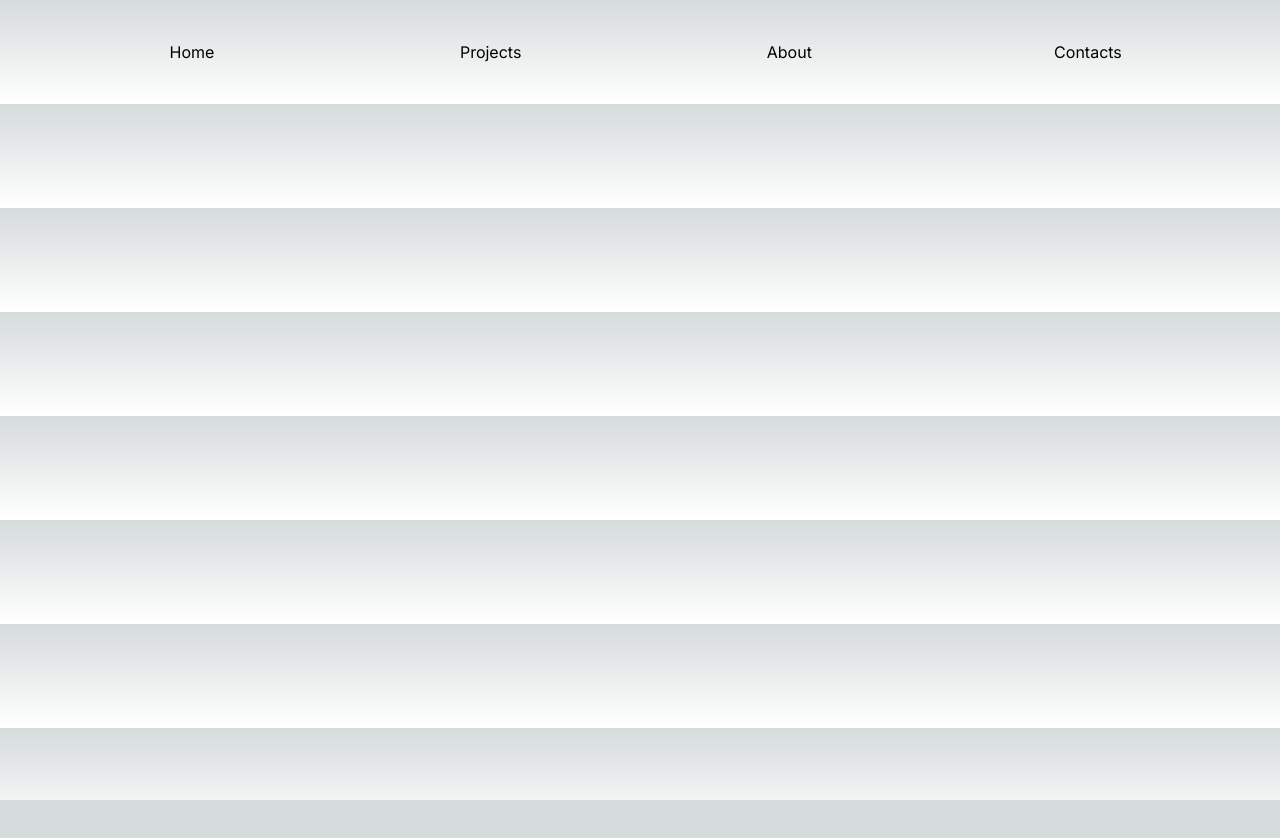
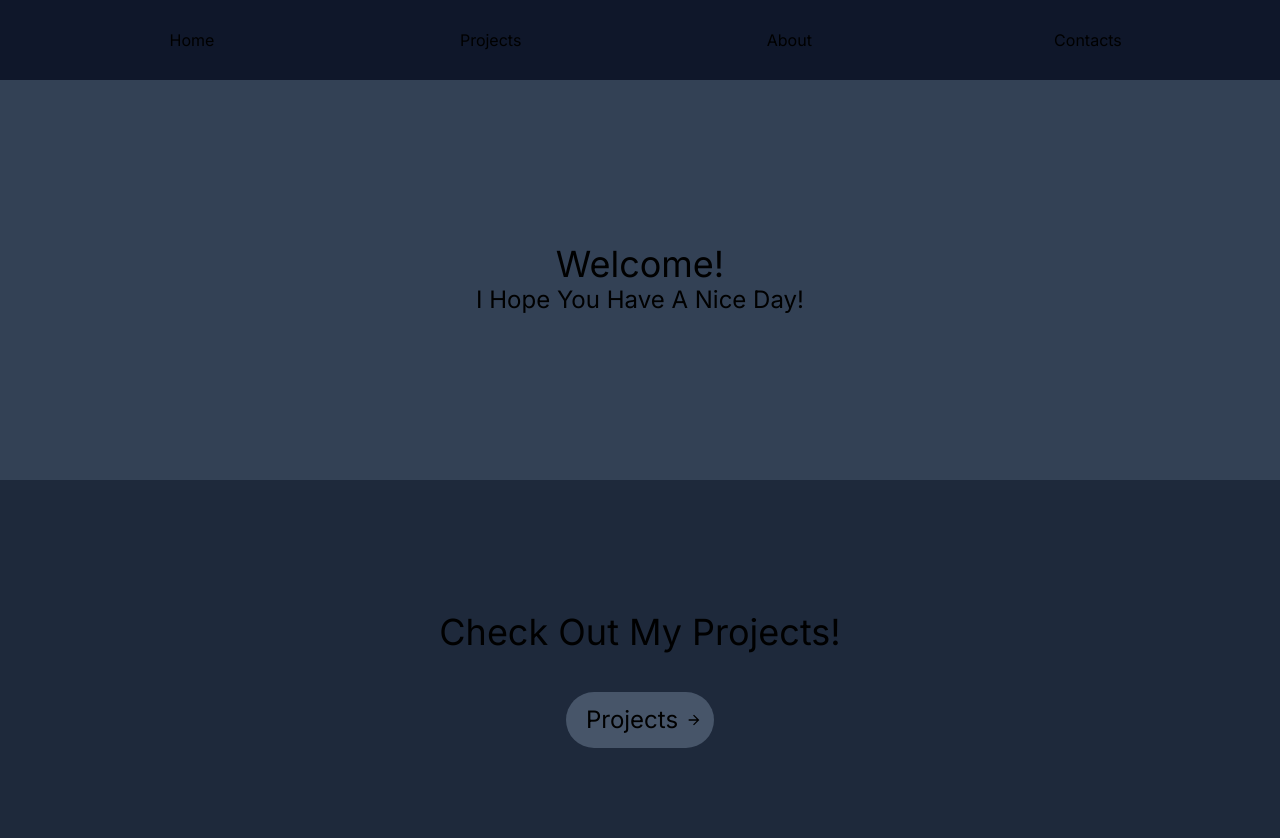
Before and after one commit to Simon7896/personal-website, a Next.js app: page / in a window 1280 px wide. Shown: the top 838 px of the page. Before the commit the page ends 800 px from the top, so only its background shows below. Built offline with nearby package versions, Linux system fonts and the light colour scheme.

Commit message:
Created basic landing page

```diff
--- a/package.json
+++ b/package.json
@@ -19,6 +19,7 @@
     "postcss": "8.4.24",
     "react": "18.2.0",
     "react-dom": "18.2.0",
+    "react-icons": "^4.10.1",
     "tailwindcss": "3.3.2",
     "typescript": "5.1.5"
   }
--- a/src/app/layout.tsx
+++ b/src/app/layout.tsx
@@ -6,17 +6,17 @@ const inter = Inter({ subsets: ['latin'] })
 
 const TopBar: React.FunctionComponent = () => {
   return (
-    <div className="flex flex-row content-center justify-evenly items-stretch text-center w-full">
-      <Link className="basis-1/6 p-5 my-5" href="/">
+    <div className="sticky top-0 flex flex-row content-center justify-evenly items-stretch text-center w-full bg-slate-900">
+      <Link className="basis-1/6 p-5 my-2" href="/">
         Home
       </Link>
-      <Link className="basis-1/6 p-5 my-5" href="/projects">
+      <Link className="basis-1/6 p-5 my-2" href="/projects">
         Projects
       </Link>
-      <Link className="basis-1/6 p-5 my-5" href="/about">
+      <Link className="basis-1/6 p-5 my-2" href="/about">
         About
       </Link>
-      <Link className="basis-1/6 p-5 my-5" href="/contacts">
+      <Link className="basis-1/6 p-5 my-2" href="/contacts">
         Contacts
       </Link>
     </div>
--- a/src/app/page.tsx
+++ b/src/app/page.tsx
@@ -1,7 +1,20 @@
+import Link from "next/link"
+import {MdArrowForward} from "react-icons/md"
+
 export default function App() {
   return (
-    <div>
-
+    <div className="flex flex-col items-stretch space-evenly w-full h-screen">
+      <div className="basis-1/2 w-full self-center flex flex-col justify-center bg-slate-700">
+        <h1 className="text-4xl text-center">Welcome!</h1>
+        <h2 className="text-2xl text-center">I Hope You Have A Nice Day!</h2>
+      </div>
+      <div className="basis-1/2 w-full self-center flex flex-col justify-center bg-slate-800">
+        <h1 className="text-4xl text-center m-5">Check Out My Projects!</h1>
+        <Link href="/projects" className="flex flex-row self-center justify-center items-center p-3 m-5 rounded-full bg-slate-600">
+          <p className="text-2xl text-center mx-2">Projects </p>
+          <MdArrowForward/>
+        </Link>
+      </div>
     </div>
   )
 }
```
Also changed, not shown: 1 other file (tests, documents, lock files or other folders).
